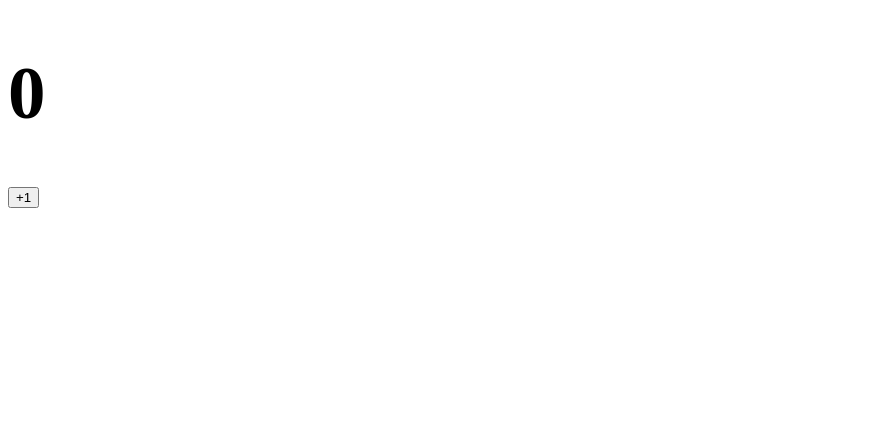
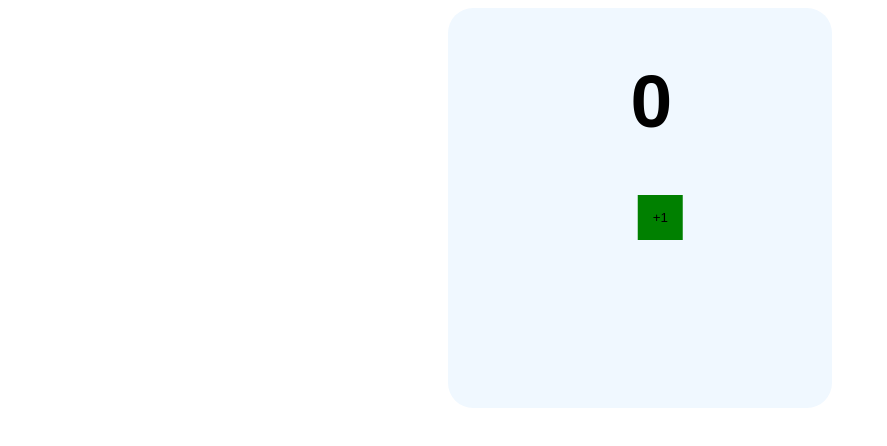
Before and after one commit to Veresek/Projektowanie_Oprogramowania, a plain HTML site: page index.html in a window 1280 px wide. Shown: the whole page, without its empty margins (0-887 px from the left). Drawn offline with Linux system fonts and the light colour scheme.

Commit message:
Visual upgrade

```diff
--- a/css/style.css
+++ b/css/style.css
@@ -1,3 +1,23 @@
 h1 {
 	font-size: 75px;
+	font-family: sans-serif;
+	margin-left: 50%;
+	transform: translate(-5%, 0);
 }
+body {
+	display: flex;
+	justify-content: center;
+}
+div {
+	width: 30vw;
+	height: 50vh;
+	background-color: aliceblue;
+	border-radius: 25px;
+}
+button {
+	margin-left: 50%;
+	transform: translate(-5%, 0);
+	border: none;
+	background-color: green;
+	padding: 15px;
+}
--- a/index.html
+++ b/index.html
@@ -9,8 +9,10 @@
 </head>
 
 <body>
-    <h1 id="counter">0</h1>
-    <button id="btn">+1</button>
+    <div>
+        <h1 id="counter">0</h1>
+        <button id="btn">+1</button>
+    </div>
     <script src="./js/script.js"></script>
 </body>
 
```
